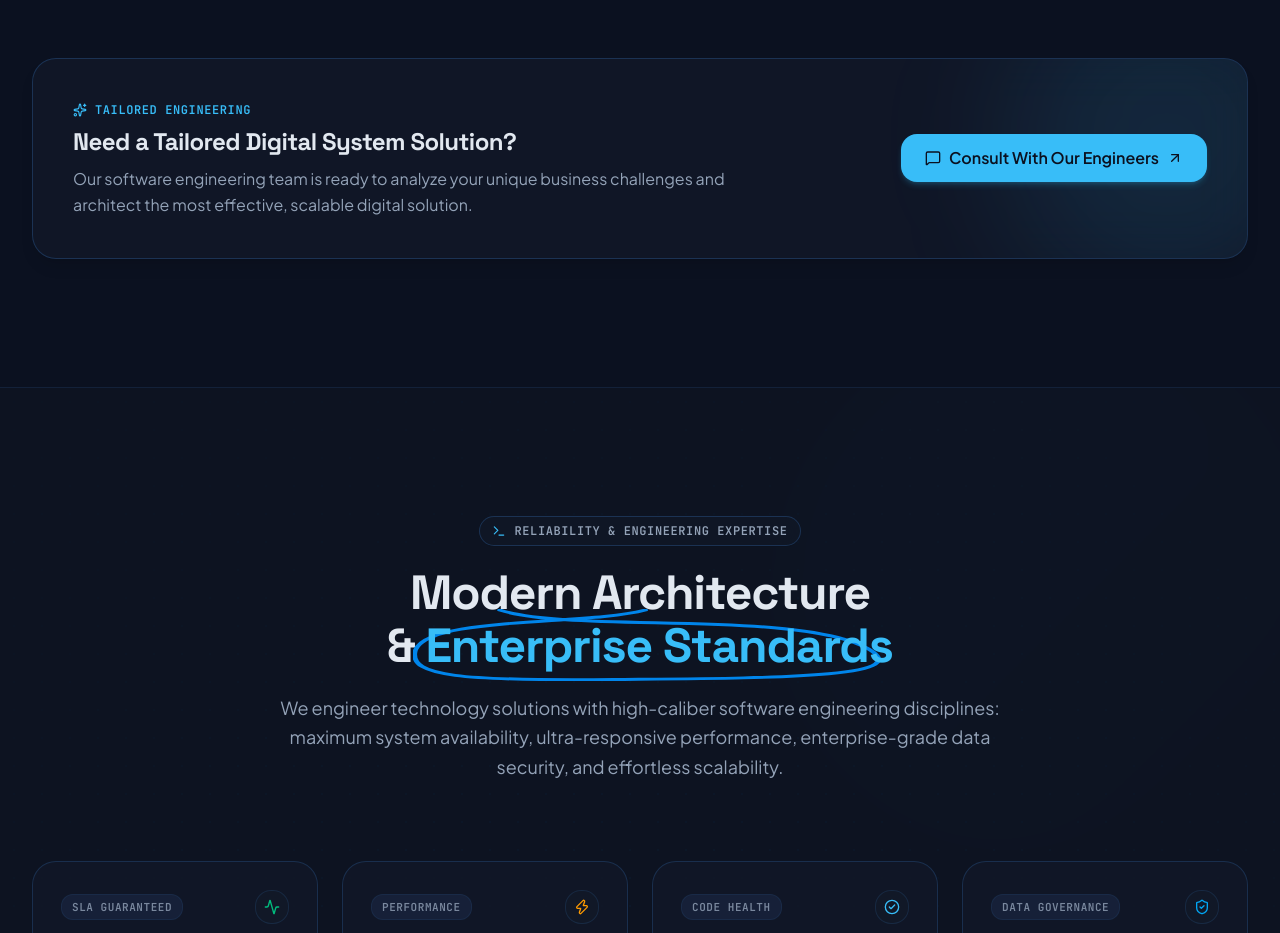
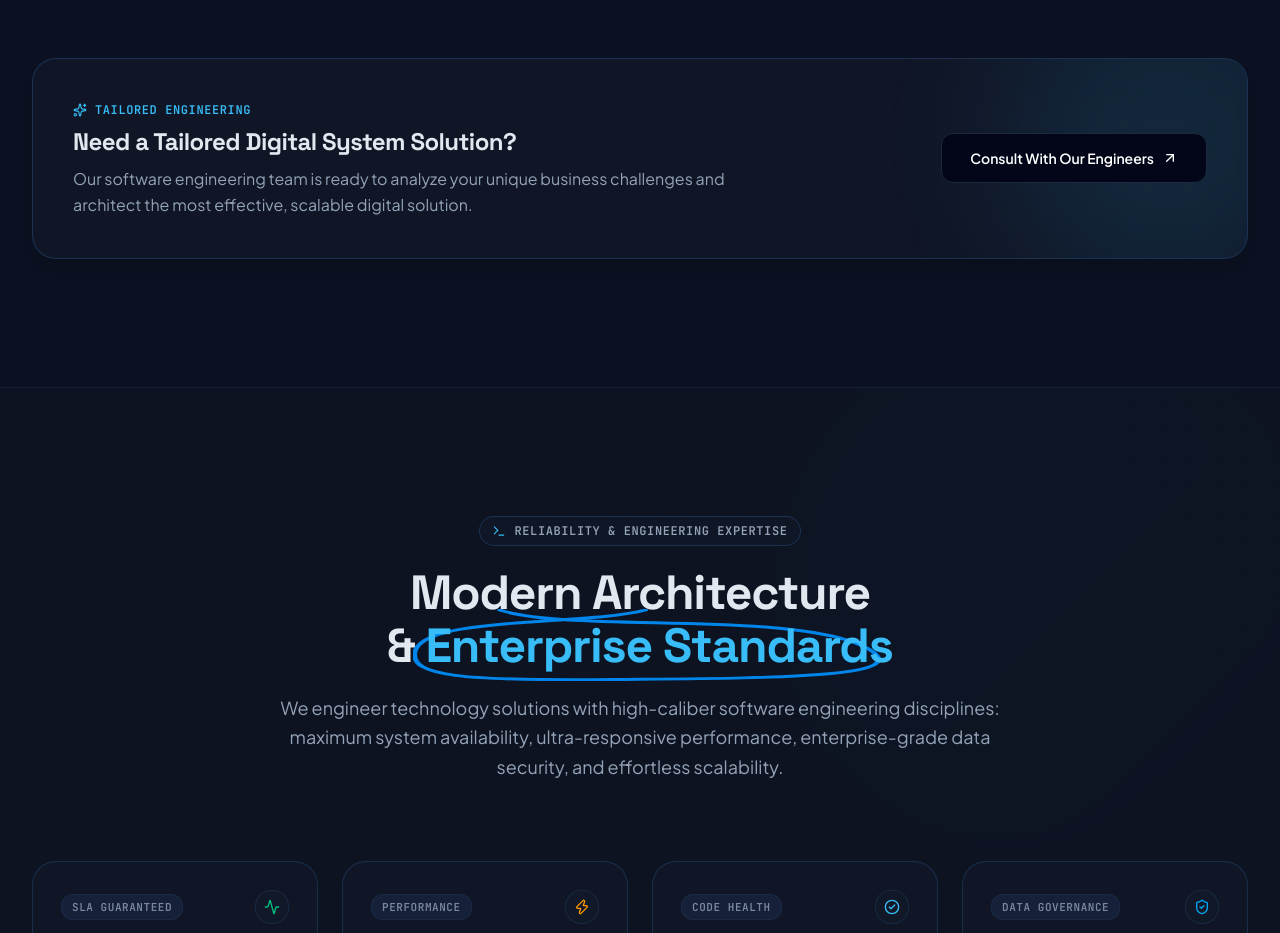
Before and after one commit to TehnonusaPS/tehnonusa-prima-solusi, a Next.js app: page /en in a window 1280 px wide. Shown: the part 2920-3853 px from the top of the page. Built offline with nearby package versions, Linux system fonts and the light colour scheme.

Commit message:
feat(services): upgrade banner CTA button with interactive Hover.dev SpotlightButton

```diff
--- a/src/components/sections/services/services-section.tsx
+++ b/src/components/sections/services/services-section.tsx
@@ -16,9 +16,9 @@ import {
 } from "lucide-react";
 import { Container } from "@/components/ui/container";
 import { Badge } from "@/components/ui/badge";
-import { Button } from "@/components/ui/button";
 import { CircleHighlight } from "@/components/ui/draw-circle-text";
 import { AIGradientBorder } from "@/components/ui/ai-gradient-card";
+import { SpotlightButton } from "@/components/ui/creative-buttons";
 import { TechBackground } from "@/components/ui/tech-background";
 import { cn } from "@/lib/utils";
 
@@ -282,16 +282,13 @@ export function ServicesSection({ className }: ServicesSectionProps) {
             </p>
           </div>
 
-          <Button
-            size="lg"
-            variant="default"
+          <SpotlightButton
             onClick={scrollToContact}
-            className="w-full sm:w-auto shrink-0 font-sans font-semibold shadow-md shadow-primary/20"
-            leftIcon={<MessageSquare className="w-4 h-4" />}
-            rightIcon={<ArrowUpRight className="w-4 h-4" />}
+            className="w-full sm:w-auto shrink-0 shadow-md hover:shadow-lg"
           >
-            {tServices("cta_banner_button")}
-          </Button>
+            <span>{tServices("cta_banner_button")}</span>
+            <ArrowUpRight className="w-4 h-4 transform group-hover:translate-x-0.5 group-hover:-translate-y-0.5 transition-transform duration-300" />
+          </SpotlightButton>
         </div>
       </motion.div>
       </Container>
--- a/src/components/ui/creative-buttons.tsx
+++ b/src/components/ui/creative-buttons.tsx
@@ -113,10 +113,12 @@ export const EncryptButton: React.FC<EncryptButtonProps> = ({
 
 export interface SpotlightButtonProps extends HTMLMotionProps<"button"> {
   children?: React.ReactNode;
+  variant?: "surface" | "primary";
 }
 
 export const SpotlightButton: React.FC<SpotlightButtonProps> = ({
   children = "Hover me",
+  variant = "surface",
   className,
   ...props
 }) => {
@@ -163,15 +165,17 @@ export const SpotlightButton: React.FC<SpotlightButtonProps> = ({
     };
   }, []);
 
+  const isPrimary = variant === "primary";
+
   return (
     <motion.button
       whileTap={{ scale: 0.985 }}
       ref={btnRef}
       className={cn(
-        // Light mode: Inverted from dark mode (clean white background, bold slate-950 text, soft elevation)
-        "group relative overflow-hidden rounded-(--radius-md) bg-white px-7 py-3.5 font-sans text-sm font-semibold text-slate-950 shadow-sm shadow-slate-200/80 border border-slate-300/80 hover:border-primary/50 hover:shadow-md transition-all duration-300 cursor-pointer select-none",
-        // Dark mode: Sleek dark CTA with dark border and primary glow
-        "dark:bg-slate-950 dark:border-slate-800 dark:text-white dark:shadow-none dark:hover:bg-slate-900",
+        "group relative overflow-hidden rounded-(--radius-md) px-7 py-3.5 font-sans text-sm font-semibold transition-all duration-300 cursor-pointer select-none",
+        isPrimary
+          ? "bg-primary text-white shadow-md shadow-primary/25 border border-primary/40 hover:bg-primary-dark dark:bg-primary dark:text-slate-950 dark:border-primary-light/40 dark:shadow-md dark:shadow-primary/20 dark:hover:bg-primary-light"
+          : "bg-white text-slate-950 shadow-sm shadow-slate-200/80 border border-slate-300/80 hover:border-primary/50 hover:shadow-md dark:bg-slate-950 dark:border-slate-800 dark:text-white dark:shadow-none dark:hover:bg-slate-900",
         className
       )}
       {...props}
@@ -179,10 +183,15 @@ export const SpotlightButton: React.FC<SpotlightButtonProps> = ({
       <span className="pointer-events-none relative z-10 inline-flex items-center justify-center gap-2">
         {children}
       </span>
-      {/* Light mode: primary blue spotlight; Dark mode: primary blue spotlight (calibrated size) */}
+      {/* Radial Spotlight Tracking Aura */}
       <span
         ref={spanRef}
-        className="pointer-events-none absolute left-1/2 top-1/2 h-20 w-20 -translate-x-1/2 -translate-y-1/2 rounded-full bg-primary/25 dark:bg-primary/80 blur-xs opacity-0"
+        className={cn(
+          "pointer-events-none absolute left-1/2 top-1/2 h-20 w-20 -translate-x-1/2 -translate-y-1/2 rounded-full blur-xs opacity-0",
+          isPrimary
+            ? "bg-white/35 dark:bg-white/40"
+            : "bg-primary/25 dark:bg-primary/80"
+        )}
       />
     </motion.button>
   );
```
